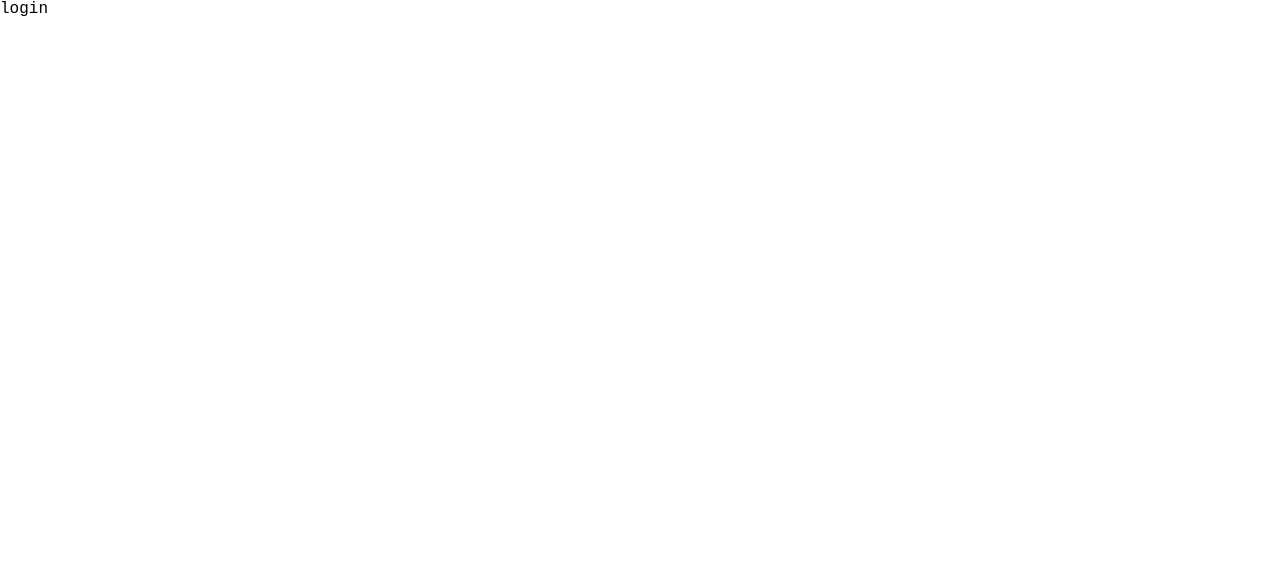
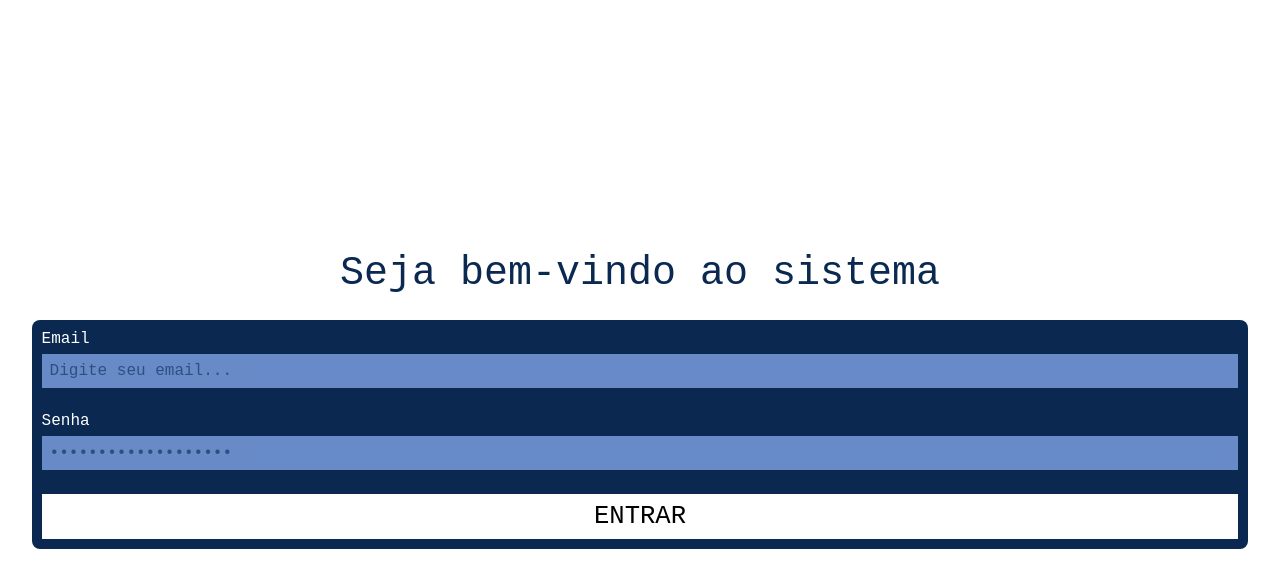
Before and after one commit to dinizdv/mobile-viggo, a React (Vite) app: page / in a window 1280 px wide. Shown: the top 588 px of the page. Built offline with nearby package versions, Linux system fonts and the light colour scheme.

Commit message:
feat: setup.

```diff
--- /dev/null
+++ b/src/pages/Error/index.jsx
@@ -0,0 +1,12 @@
+import { Link } from "react-router-dom"
+
+const Error = () => {
+    return (
+        <div className="container-error">
+            <h1>404</h1>
+            <Link to="/">back home</Link>
+        </div>
+    )
+}
+
+export default Error
--- a/src/pages/Login/index.jsx
+++ b/src/pages/Login/index.jsx
@@ -1,9 +1,45 @@
+import { useNavigate } from 'react-router-dom'
+import '../../styles/login.css'
+
 const Login = () => {
-    return(
-        <>
-            <h1>login</h1>
-        </>
-    )
+  const navigate = useNavigate()
+
+  const loginUser = async (event) => {
+    event.preventDefault()
+
+    navigate('/home', { replace: true })
+  }
+
+  return (
+    <div className="container-login">
+      <div className="container-style-login">
+        <h1>Seja bem-vindo ao sistema</h1>
+        <form onSubmit={loginUser}>
+          <div className="container-label">
+            <label htmlFor="email">Email</label>
+            <input
+              type="email"
+              id="email"
+              placeholder='Digite seu email...'
+              required
+            />
+          </div>
+          <div className="container-label">
+            <label htmlFor="password">Senha</label>
+            <input
+              type="password"
+              id="password"
+              placeholder='Digite sua senha...'
+              required
+            />
+          </div>
+          <div className="container-btn-send">
+            <button type="submit">Entrar</button>
+          </div>
+        </form>
+      </div>
+    </div>
+  )
 }
 
 export default Login
--- /dev/null
+++ b/src/pages/MenuPixel/index.jsx
@@ -0,0 +1,11 @@
+import '../../styles/menuPixel.css'
+
+const Home = () => {
+    return(
+        <div className="container-home">
+            <h1>Menu Pixel</h1>
+        </div>
+    )
+}
+
+export default Home
--- a/src/routes/index.jsx
+++ b/src/routes/index.jsx
@@ -1,10 +1,14 @@
 import { Routes, Route } from "react-router-dom"
 import Login from "../pages/Login"
+import MenuPixel from "../pages/MenuPixel"
+import Error from "../pages/Error"
 
 const RoutesApp = () => {
     return(
         <Routes>
             <Route path="/" element={<Login />} />
+            <Route path='/menu_pixel' element={<MenuPixel />} />
+            <Route path='*' element={<Error />} />
         </Routes>
     )
 }
--- a/src/styles/global.css
+++ b/src/styles/global.css
@@ -1,7 +1,7 @@
 :root {
-    --primary-color: ;
-    --secondary-color: ;
-    --tertiary-color: ;
+    --primary-color: #688BC8;
+    --secondary-color: #0A2850;
+    --tertiary-color: #FFFFFF;
 }
 
 body {
@@ -11,6 +11,6 @@ body {
     font-family: 'Courier New', Courier, monospace;
 }
 
-h1, h2, h3, h4, h5, h6, input, button, a, ul, li {
+h1, h2, h3, h4, h5, h6, input, button, a, ul, li, ::placeholder {
     all: unset;
 }
--- /dev/null
+++ b/src/styles/login.css
@@ -0,0 +1,62 @@
+.container-login {
+    width: 100%;
+    height: 100vh;
+    display: flex;
+    justify-content: center;
+    align-items: center;
+    flex-direction: column;
+}
+
+.container-login .container-style-login h1 {
+    font-size: 2.5em;
+    margin-bottom: .6em;
+    text-align: center;
+    color: var(--secondary-color);
+}
+
+.container-login .container-style-login {
+    width: 100%;
+    max-width: 95vw;
+    display: flex;
+    flex-direction: column;
+}
+
+.container-login .container-style-login form {
+    display: flex;
+    padding: .6em;
+    flex-direction: column;
+    background-color: var(--secondary-color);
+    border-radius: 8px;
+}
+
+.container-login .container-style-login form .container-label {
+    display: flex;
+    flex-direction: column;
+    margin-bottom: 24px;
+}
+
+.container-login .container-style-login form .container-label label {
+    color: var(--tertiary-color);
+    margin-bottom: .4em;
+}
+
+.container-login .container-style-login form .container-label input {
+    background-color: var(--primary-color);
+    padding: 8px;
+    color: var(--secondary-color);
+}
+
+.container-login .container-style-login form .container-label input::placeholder {
+    background-color: var(--primary-color);
+    opacity: .6;
+}
+
+.container-login .container-style-login form .container-btn-send button {
+    background-color: var(--tertiary-color);
+    width: 100%;
+    padding: 8px 0;
+    text-align: center;
+    font-size: 1.6em;
+    text-transform: uppercase;
+    font-weight: 500;
+}
```
Also changed, not shown: src/styles/menuPixel.css (added), 1 other file (tests, documents, lock files or other folders).
